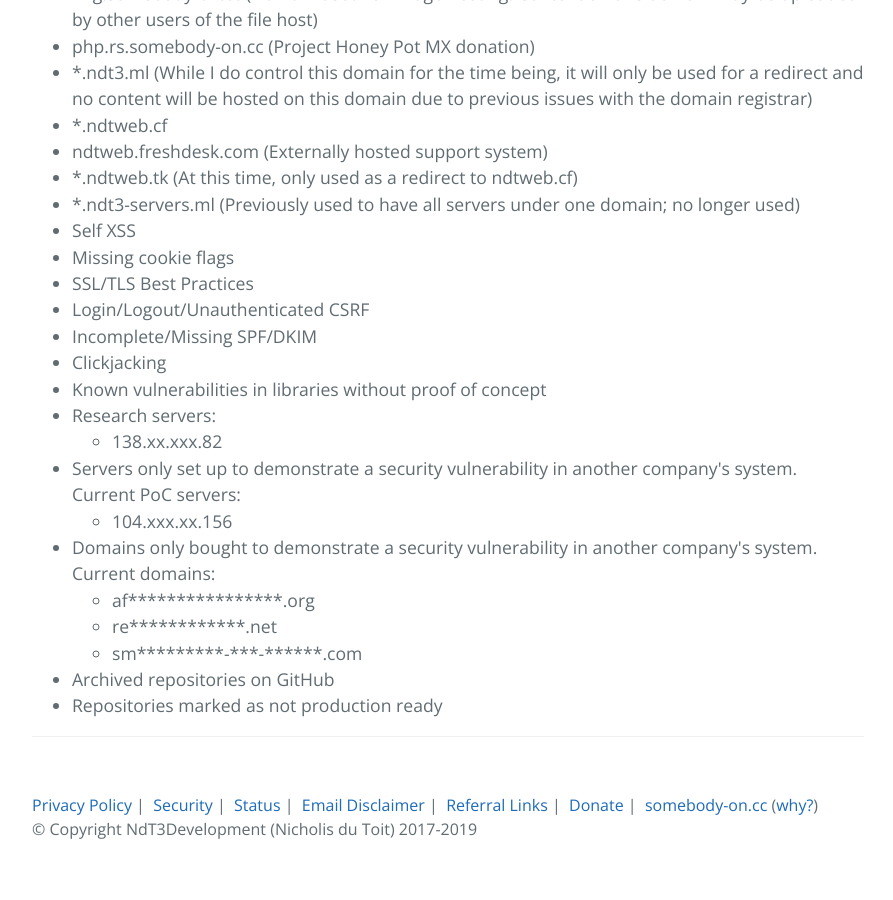
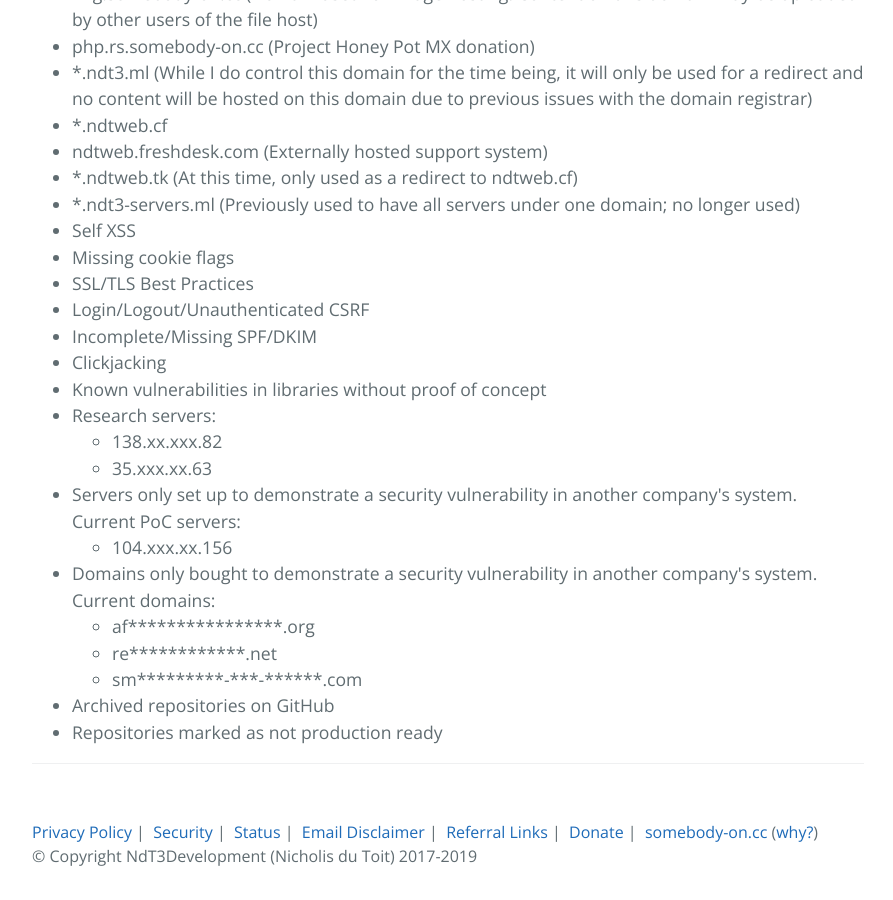
Before and after one commit to TrueWinter/website, a Jekyll site: the page built from security.html, in a window 1280 px wide and 900 px high, scrolled down 1330 px. Shown: the whole window, without its empty margins (192-1085 px from the left). Built offline with Jekyll 4.4.1, drawn with Linux system fonts in a browser that asks for light colours; nearby versions of some CDN libraries; a script that is not in the unit is left out; comment, search, counter and statistics services are not loaded; before the commit the page ends 2203 px from its top, so only the background shows below that.

Commit message:
Update security.html

```diff
--- a/security.html
+++ b/security.html
@@ -55,6 +55,7 @@ Report security issues using the contact form at <a href="https://www.ndt3.me/#c
 <li>Research servers:
   <ul>
     <li>138.xx.xxx.82</li>
+    <li>35.xxx.xx.63</li>
   </ul>
 </li>
 <li>Servers only set up to demonstrate a security vulnerability in another company's system. Current PoC servers:
```
